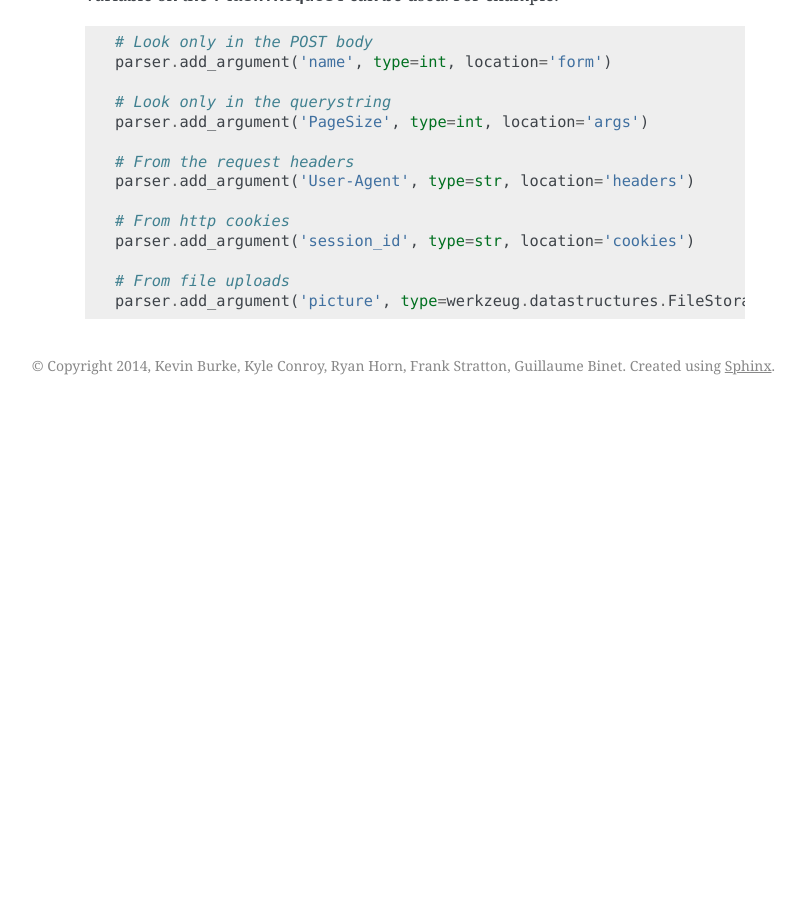
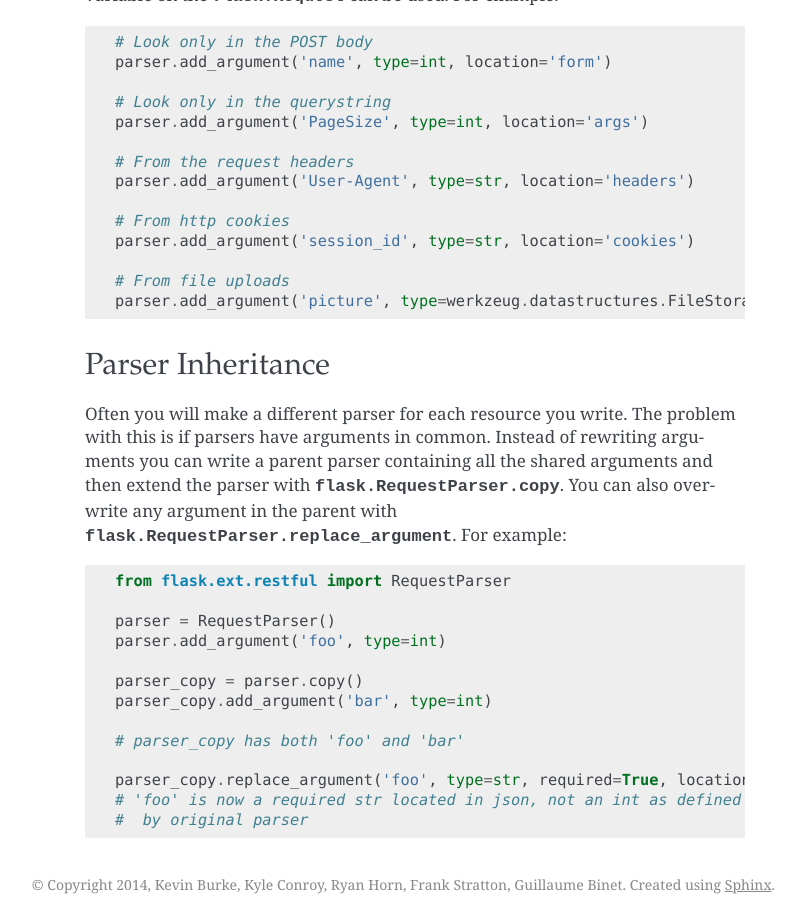
Before and after one commit to flask-restful/flask-restful, a Sphinx documentation site: the page built from docs/reqparse.rst, in a window 1280 px wide and 900 px high, scrolled down 1727 px. Shown: the whole window, without its empty margins (335-1140 px from the left). Built offline with Sphinx 7.4.7, drawn with Linux system fonts in a browser that asks for light colours; before the commit the page ends 2132 px from its top, so only the background shows below that.

Commit message:
(gh-247) documented parser inheritance

```diff
--- a/docs/reqparse.rst
+++ b/docs/reqparse.rst
@@ -99,3 +99,28 @@ alternate locations to pull the values from. Any variable on the
 
     # From file uploads
     parser.add_argument('picture', type=werkzeug.datastructures.FileStorage, location='files')
+
+Parser Inheritance
+------------------
+
+Often you will make a different parser for each resource you write.
+The problem with this is if parsers have arguments in common. Instead of
+rewriting arguments you can write a parent parser containing all the
+shared arguments and then extend the parser with
+:py:attr:`flask.RequestParser.copy`. You can also overwrite any argument
+in the parent with :py:attr:`flask.RequestParser.replace_argument`.
+For example: ::
+
+    from flask.ext.restful import RequestParser
+
+    parser = RequestParser()
+    parser.add_argument('foo', type=int)
+
+    parser_copy = parser.copy()
+    parser_copy.add_argument('bar', type=int)
+
+    # parser_copy has both 'foo' and 'bar'
+
+    parser_copy.replace_argument('foo', type=str, required=True, location='json')
+    # 'foo' is now a required str located in json, not an int as defined
+    #  by original parser
```
